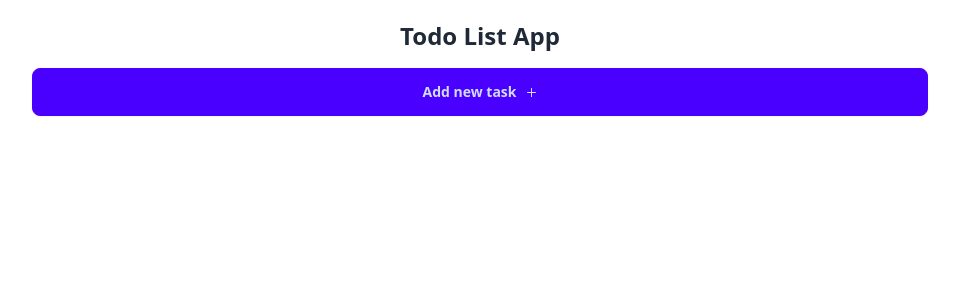
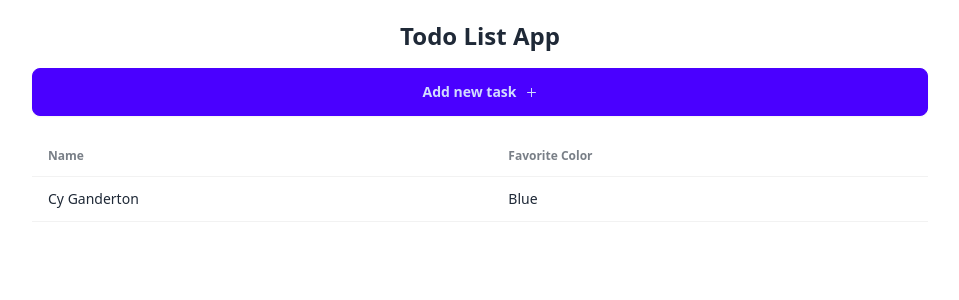
Before and after one commit to micessien/nextjs-projects, a Next.js app: page / in a window 1280 px wide. Shown: the top 300 px of the page, without its empty margins (160-1119 px from the left). Built offline with nearby package versions, Linux system fonts and the light colour scheme.

Commit message:
Create Todo list ui table

```diff
--- /dev/null
+++ b/app/components/TodoList.tsx
@@ -0,0 +1,24 @@
+const TodoList = () => {
+  return (
+    <div className="overflow-x-auto">
+        <table className="table">
+            {/* head */}
+            <thead>
+                <tr>
+                    <th>Name</th>
+                    <th>Favorite Color</th>
+                </tr>
+            </thead>
+            <tbody>
+                {/* row 1 */}
+                <tr>
+                    <td>Cy Ganderton</td>
+                    <td>Blue</td>
+                </tr>
+            </tbody>
+        </table>
+    </div>
+  )
+}
+
+export default TodoList
--- a/app/page.tsx
+++ b/app/page.tsx
@@ -1,4 +1,5 @@
 import AddTask from "./components/AddTask"
+import TodoList from "./components/TodoList"
 
 export default function Home() {
   return (
@@ -7,6 +8,8 @@
         <h1 className="text-2xl font-bold">Todo List App</h1>
         <AddTask/>
       </div>
+
+      <TodoList/>
     </main>
   )
 }
--- a/package.json
+++ b/package.json
@@ -22,6 +22,7 @@
     "daisyui": "^4.4.15",
     "eslint": "^8",
     "eslint-config-next": "13.5.6",
+    "json-server": "^0.17.4",
     "postcss": "^8.4.31",
     "tailwindcss": "^3.3.5",
     "typescript": "^5"
```
Also changed, not shown: 1 other file (tests, documents, lock files or other folders).
